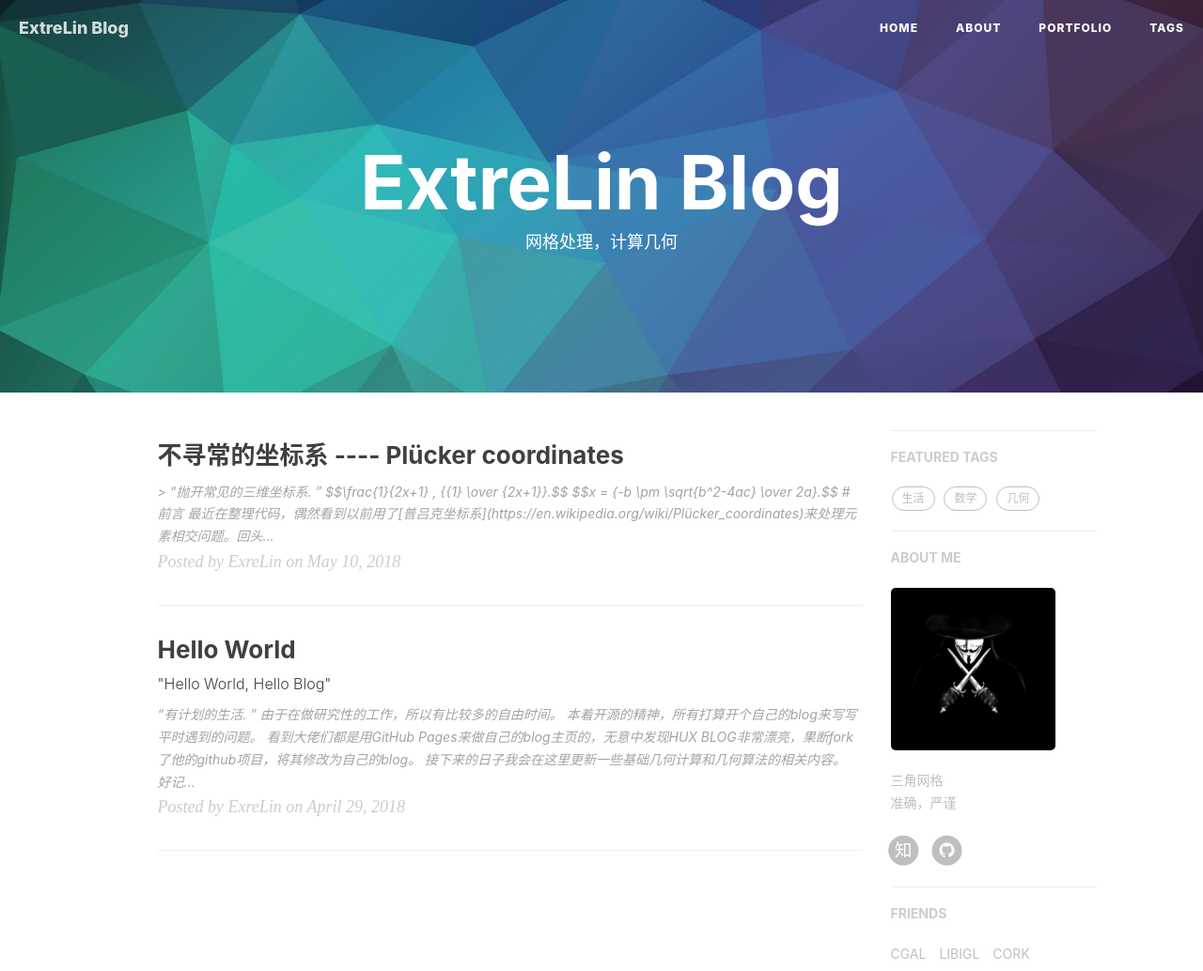
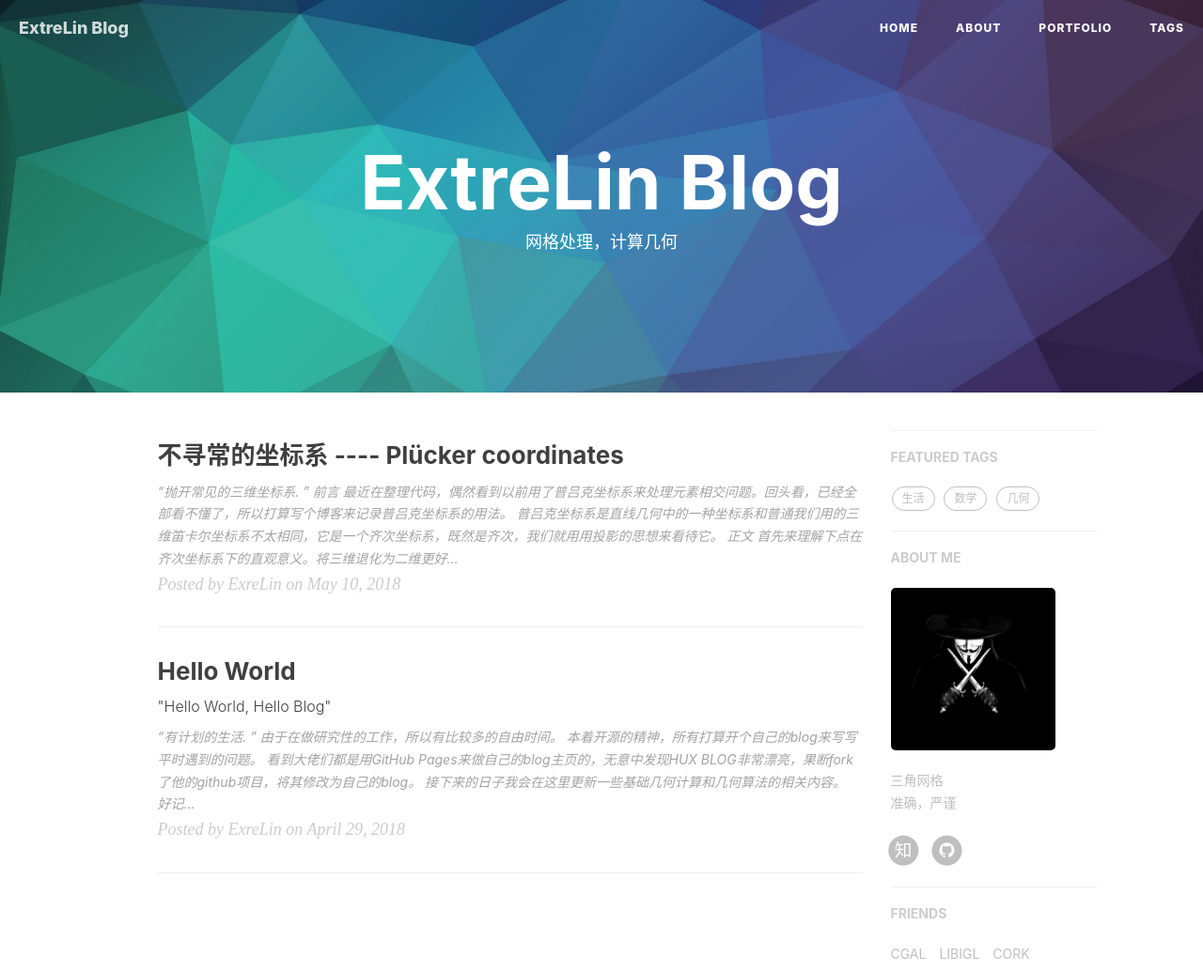
Before and after one commit to ExtreLin/ExtreLin.github.io, a Jekyll site: the page built from index.html, in a window 1280 px wide, cut to the strip 0-1034 px from the top of the page. Shown: the whole strip at 94% size. Built offline with Jekyll 4.4.1, drawn with Linux system fonts in a browser that asks for light colours; nearby versions of some CDN libraries; the list of posts is cut into pages by our own code.

```diff
--- a/_posts/2018-05-10-plucker-coordinates.markdown
+++ b/_posts/2018-05-10-plucker-coordinates.markdown
@@ -11,13 +11,6 @@ tags:
 ---
 
 > “抛开常见的三维坐标系. ”
-
-<script type="text/javascript"
-  src="https://cdn.mathjax.org/mathjax/latest/MathJax.js?config=TeX-AMS-MML_HTMLorMML">
-</script>
-
-$$\frac{1}{2x+1} , {{1} \over {2x+1}}.$$
-$$x = {-b \pm \sqrt{b^2-4ac} \over 2a}.$$
 
 # 前言
 
```
